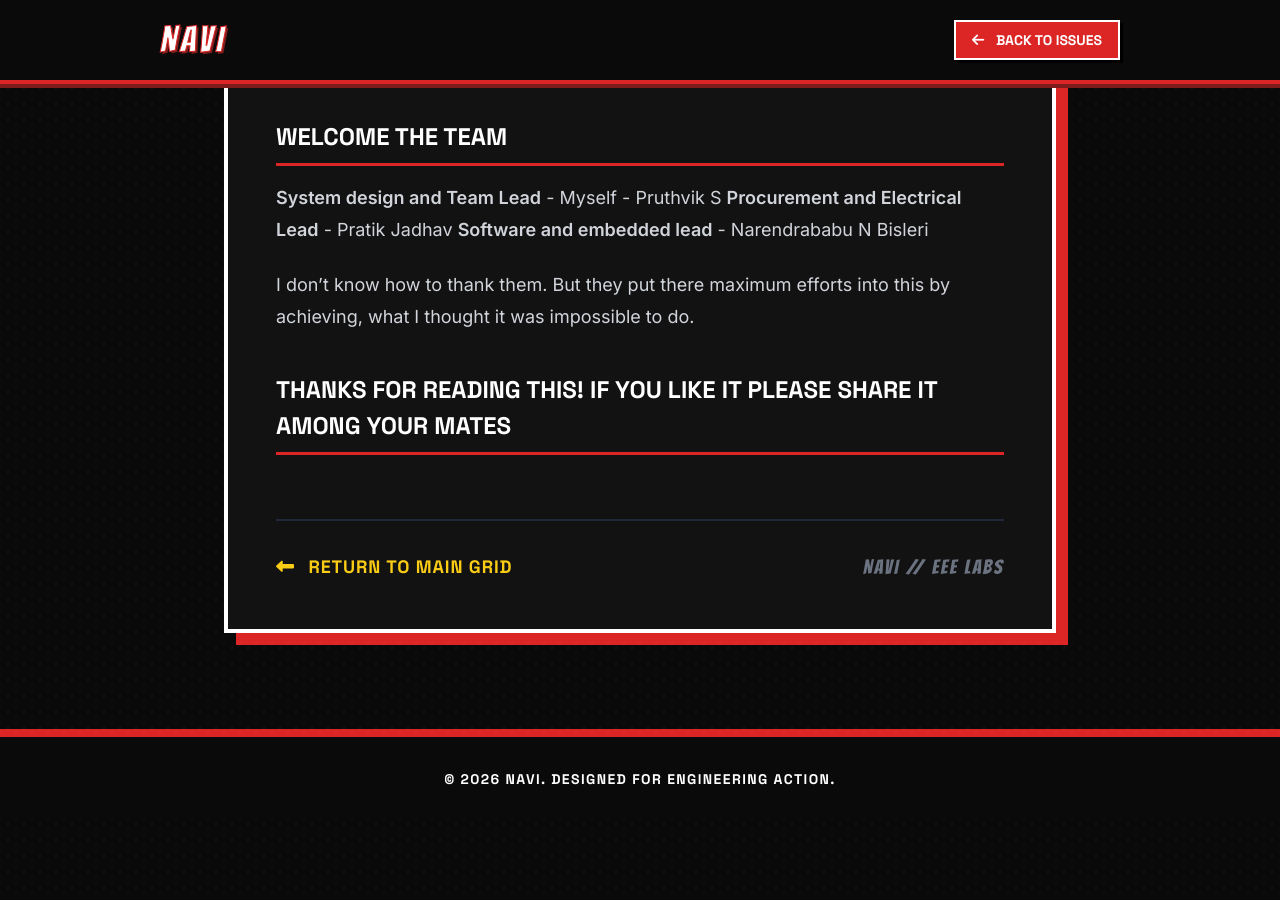
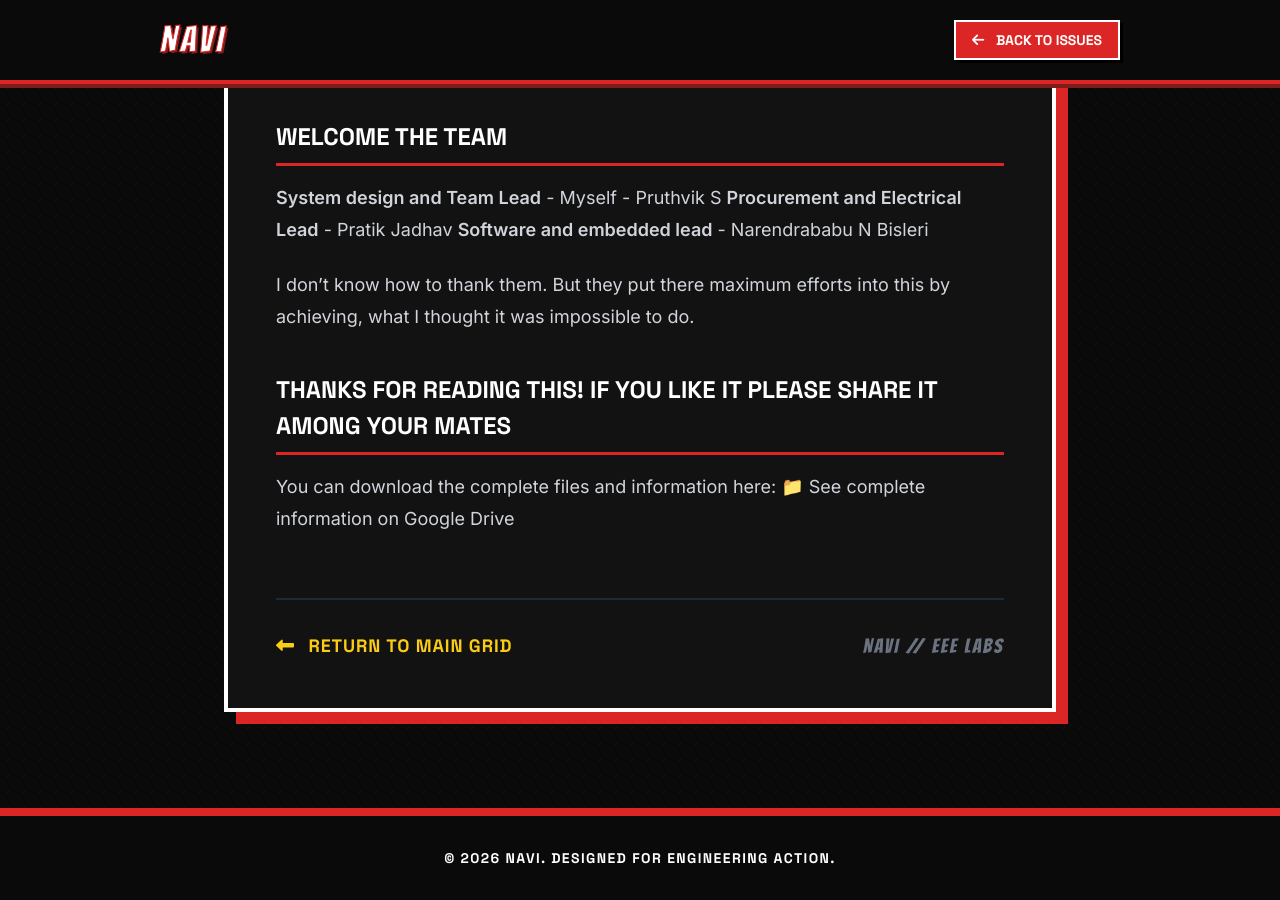
Before and after one commit to Pruthvik27/navi.github.io, a Jekyll site: the page built from _posts/2026-07-01-project-smol.md, in a window 1280 px wide and 900 px high, scrolled down 17289 px. Built offline with Jekyll 4.4.1, drawn with Linux system fonts in a browser that asks for light colours; nearby versions of some CDN libraries.

Commit message:
Update 2026-07-01-project-smol.md

```diff
--- a/_posts/2026-07-01-project-smol.md
+++ b/_posts/2026-07-01-project-smol.md
@@ -273,3 +273,6 @@ This was the final prototype, and honestly one of the biggest engineering challe
 I don't know how to thank them. But they put there maximum efforts into this by achieving, what I thought it was impossible to do.
 
 ### Thanks for reading this! If you like it please share it among your mates
+
+
+You can download the complete files and information here: [📁 See complete information on  Google Drive]([https://drive.google.com/file/d/your-actual-link-here/view?usp=sharing](https://drive.google.com/drive/folders/1SsLlahhHt4yO5CBT87uLKQ1MaEx5zKag?usp=sharing))
```
